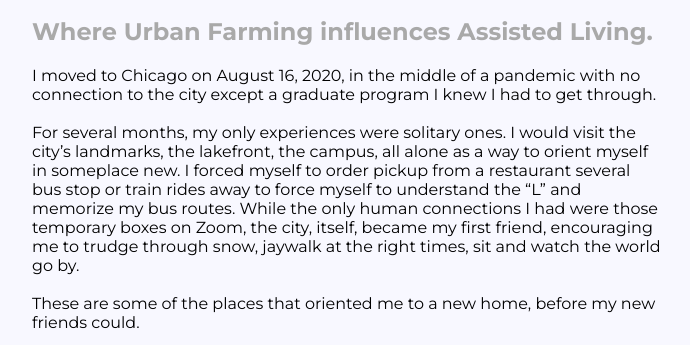
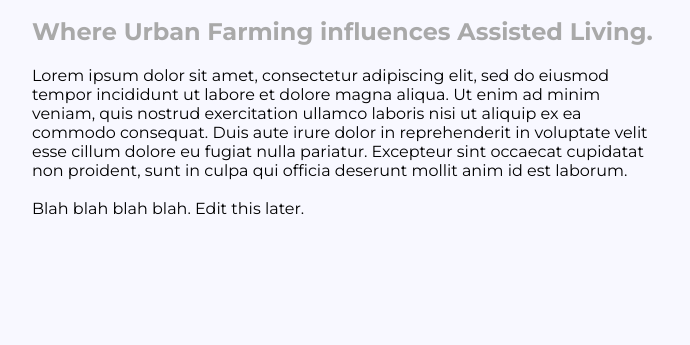
Before and after one commit to hellodimitri/PROJ2, a plain HTML site: page index.html in a window 1280 px wide. Shown: the part 80-425 px from the top of the page, without its empty margins (292-982 px from the left). Drawn offline with nearby package versions, Linux system fonts and the light colour scheme.

Commit message:
Update index.html

```diff
--- a/index.html
+++ b/index.html
@@ -48,9 +48,9 @@
 	<h2 class="subtitle1">Where Urban Farming influences Assisted Living.</h2></div>
 
 <div>
-	<p class="bodytext">I moved to Chicago on August 16, 2020, in the middle of a pandemic with no connection to the city except a graduate program I knew I had to get through. <br><br> For several months, my only experiences were solitary ones. I would visit the city’s landmarks, the lakefront, the campus, all alone as a way to orient myself in someplace new. I forced myself to order pickup from a restaurant several bus stop or train rides away to force myself to understand the “L” and memorize my bus routes. While the only human connections I had were those temporary boxes on Zoom, the city, itself, became my first friend, encouraging me to trudge through snow, jaywalk at the right times, sit and watch the world go by.
+	<p class="bodytext">Lorem ipsum dolor sit amet, consectetur adipiscing elit, sed do eiusmod tempor incididunt ut labore et dolore magna aliqua. Ut enim ad minim veniam, quis nostrud exercitation ullamco laboris nisi ut aliquip ex ea commodo consequat. Duis aute irure dolor in reprehenderit in voluptate velit esse cillum dolore eu fugiat nulla pariatur. Excepteur sint occaecat cupidatat non proident, sunt in culpa qui officia deserunt mollit anim id est laborum.
 	<br><br>
-	These are some of the places that oriented me to a new home, before my new friends could.
+	Blah blah blah blah. Edit this later.
 	</p></div>
 
 <div id ="journeys"></div>
```
